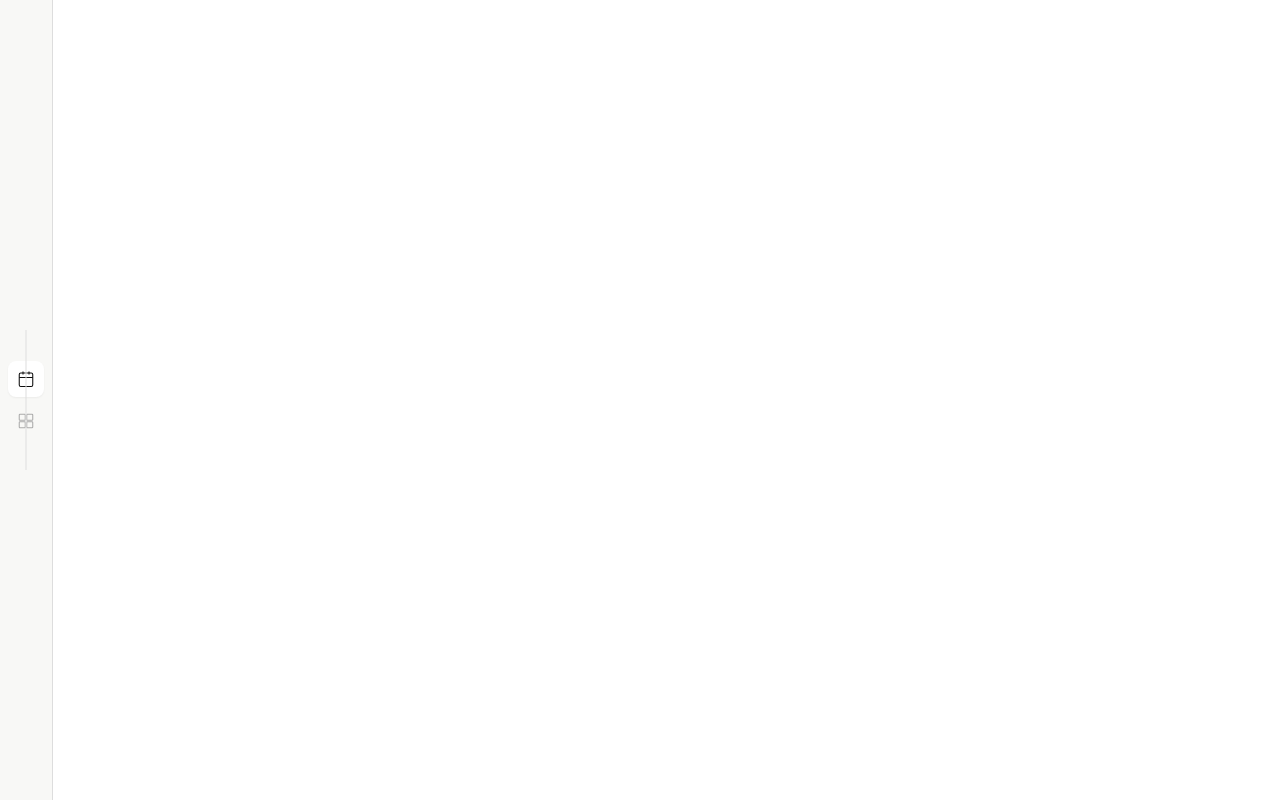
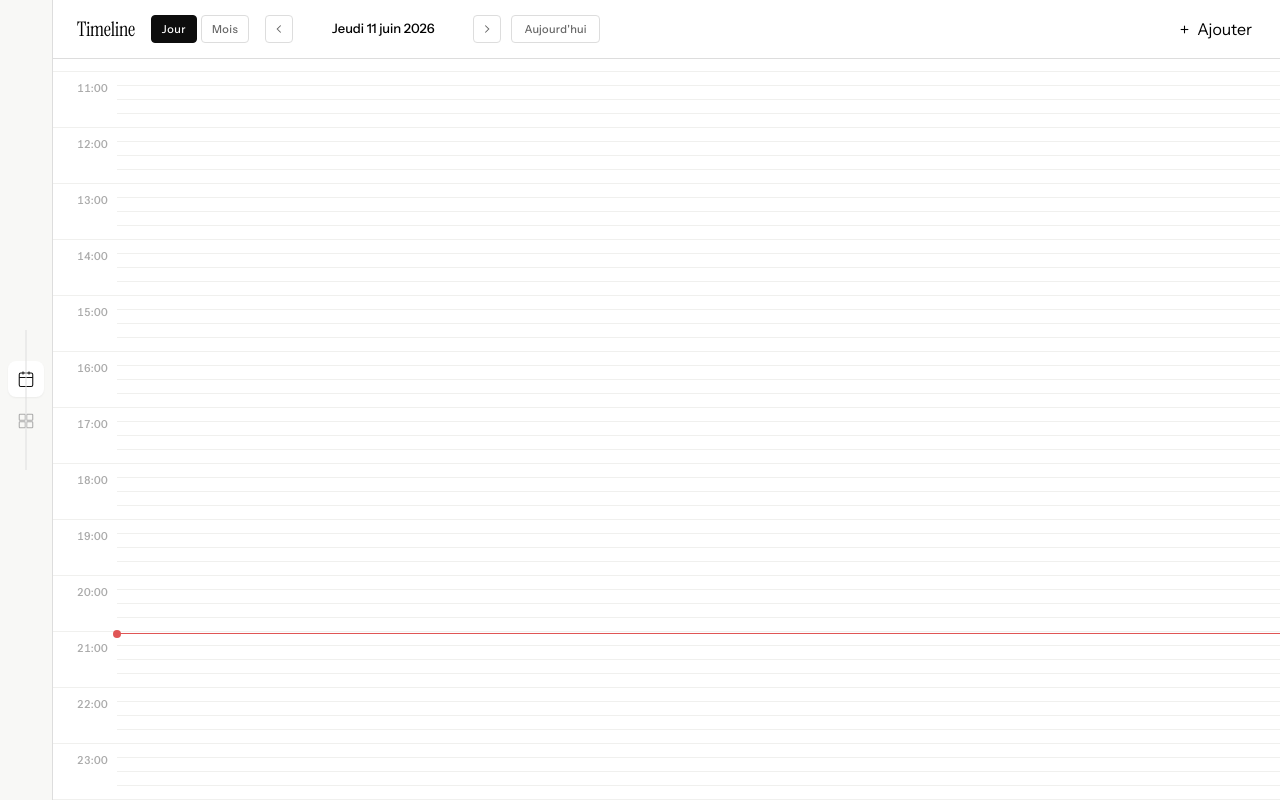
Before and after one commit to ThibaultPouch59200/Meridian, a Nuxt app: page /timeline in a window 1280 px wide. Before the commit this address had no page. Built offline with nearby package versions, Linux system fonts and the light colour scheme.

Commit message:
feat(timeline): add full interactive timeline page

```diff
--- /dev/null
+++ b/app/pages/timeline.vue
@@ -0,0 +1,196 @@
+<template>
+  <div class="flex flex-col h-screen overflow-hidden">
+    <!-- Header -->
+    <header class="flex items-center justify-between px-7 py-[14px] pl-6 border-b border-gray-200 flex-shrink-0">
+      <div class="flex items-center gap-4">
+        <span class="font-display text-[20px] font-normal tracking-[-0.3px]">Timeline</span>
+
+        <div class="flex items-center gap-1">
+          <button
+            :class="[
+              'px-[10px] py-[5px] text-[11px] font-medium tracking-[0.5px] border rounded-[4px] transition-all font-sans cursor-pointer',
+              store.timelineMode === 'day'
+                ? 'bg-black text-white border-black'
+                : 'bg-transparent text-gray-600 border-gray-200 hover:bg-gray-50 hover:text-black',
+            ]"
+            @click="setMode('day')"
+          >Jour</button>
+          <button
+            :class="[
+              'px-[10px] py-[5px] text-[11px] font-medium tracking-[0.5px] border rounded-[4px] transition-all font-sans cursor-pointer',
+              store.timelineMode === 'month'
+                ? 'bg-black text-white border-black'
+                : 'bg-transparent text-gray-600 border-gray-200 hover:bg-gray-50 hover:text-black',
+            ]"
+            @click="setMode('month')"
+          >Mois</button>
+        </div>
+
+        <div class="flex items-center gap-[10px]">
+          <button
+            class="w-7 h-7 border border-gray-200 rounded-[4px] flex items-center justify-center text-gray-600 hover:bg-gray-50 hover:text-black transition-all bg-transparent cursor-pointer"
+            @click="navigate(-1)"
+          >
+            <svg viewBox="0 0 24 24" fill="none" stroke="currentColor" class="w-3.5 h-3.5" style="stroke-width:1.8">
+              <polyline points="15 18 9 12 15 6"/>
+            </svg>
+          </button>
+          <span class="text-[13px] font-medium min-w-[160px] text-center">{{ dateLabel }}</span>
+          <button
+            class="w-7 h-7 border border-gray-200 rounded-[4px] flex items-center justify-center text-gray-600 hover:bg-gray-50 hover:text-black transition-all bg-transparent cursor-pointer"
+            @click="navigate(1)"
+          >
+            <svg viewBox="0 0 24 24" fill="none" stroke="currentColor" class="w-3.5 h-3.5" style="stroke-width:1.8">
+              <polyline points="9 18 15 12 9 6"/>
+            </svg>
+          </button>
+          <button
+            class="px-3 py-[5px] text-[11px] font-medium border border-gray-200 rounded-[4px] tracking-[0.3px] text-gray-600 hover:bg-gray-50 hover:text-black transition-all bg-transparent cursor-pointer font-sans"
+            @click="goToday"
+          >
+            Aujourd'hui
+          </button>
+        </div>
+      </div>
+
+      <button class="btn-primary flex items-center gap-[6px]" @click="openNewEvent">
+        <svg viewBox="0 0 24 24" fill="none" stroke="currentColor" class="w-[13px] h-[13px]" style="stroke-width:2">
+          <line x1="12" y1="5" x2="12" y2="19"/><line x1="5" y1="12" x2="19" y2="12"/>
+        </svg>
+        Ajouter
+      </button>
+    </header>
+
+    <!-- Day View -->
+    <div
+      v-show="store.timelineMode === 'day'"
+      ref="scrollRef"
+      class="flex-1 overflow-y-auto overflow-x-hidden scrollbar-thin"
+    >
+      <TimelineGrid
+        :current-date="store.currentDate"
+        :day-events="store.dayEvents"
+        @event-click="openEditEvent"
+        @event-delete="(id) => store.deleteEvent(id)"
+      />
+    </div>
+
+    <!-- Month View -->
+    <MonthCalendar
+      v-show="store.timelineMode === 'month'"
+      :year="calendarYear"
+      :month="calendarMonth"
+      :selected-date="store.currentDate"
+      :events-for-date="(date: string) => store.eventsForDate(date)"
+      @select-date="selectDateFromMonth"
+    />
+
+    <EventModal
+      v-model:open="modalOpen"
+      :initial-event="editingEvent ?? undefined"
+      :initial-date="store.currentDate"
+      :initial-start-time="newEventStart"
+      :initial-end-time="newEventEnd"
+      @save="saveEvent"
+    />
+  </div>
+</template>
+
+<script setup lang="ts">
+import type { CalendarEvent } from '~~/types'
+import { useEventsStore } from '~/stores/events'
+import { useTagsStore } from '~/stores/tags'
+
+const store = useEventsStore()
+const tagsStore = useTagsStore()
+const scrollRef = ref<HTMLElement>()
+
+const modalOpen = ref(false)
+const editingEvent = ref<CalendarEvent | null>(null)
+const newEventStart = ref('09:00')
+const newEventEnd = ref('10:00')
+
+onMounted(() => {
+  store.load()
+  tagsStore.load()
+  scrollToCurrentHour()
+})
+
+const currentDateObj = computed(() => {
+  const parts = store.currentDate.split('-').map(Number)
+  const y = parts[0] ?? new Date().getFullYear()
+  const m = parts[1] ?? new Date().getMonth() + 1
+  const d = parts[2] ?? new Date().getDate()
+  return new Date(y, m - 1, d)
+})
+
+const calendarYear = computed(() => currentDateObj.value.getFullYear())
+const calendarMonth = computed(() => currentDateObj.value.getMonth())
+
+const dateLabel = computed(() => {
+  const d = currentDateObj.value
+  let label: string
+  if (store.timelineMode === 'day') {
+    label = d.toLocaleDateString('fr-FR', {
+      weekday: 'long', day: 'numeric', month: 'long', year: 'numeric',
+    })
+  } else {
+    label = d.toLocaleDateString('fr-FR', { month: 'long', year: 'numeric' })
+  }
+  return label.charAt(0).toUpperCase() + label.slice(1)
+})
+
+function dateKey(d: Date): string {
+  return `${d.getFullYear()}-${String(d.getMonth() + 1).padStart(2, '0')}-${String(d.getDate()).padStart(2, '0')}`
+}
+
+function navigate(dir: -1 | 1) {
+  const d = new Date(currentDateObj.value)
+  if (store.timelineMode === 'day') d.setDate(d.getDate() + dir)
+  else d.setMonth(d.getMonth() + dir)
+  store.setCurrentDate(dateKey(d))
+}
+
+function goToday() {
+  store.setCurrentDate(dateKey(new Date()))
+  if (store.timelineMode === 'day') nextTick(() => scrollToCurrentHour())
+}
+
+function setMode(mode: 'day' | 'month') {
+  store.setTimelineMode(mode)
+}
+
+function selectDateFromMonth(date: string) {
+  store.setCurrentDate(date)
+  store.setTimelineMode('day')
+  nextTick(() => scrollToCurrentHour())
+}
+
+function scrollToCurrentHour() {
+  const todayKey = dateKey(new Date())
+  if (store.currentDate !== todayKey || !scrollRef.value) return
+  const HOUR_ROW_PX = 56
+  scrollRef.value.scrollTop = Math.max(0, (new Date().getHours() - 1) * HOUR_ROW_PX)
+}
+
+function openNewEvent() {
+  editingEvent.value = null
+  newEventStart.value = '09:00'
+  newEventEnd.value = '10:00'
+  modalOpen.value = true
+}
+
+function openEditEvent(event: CalendarEvent) {
+  editingEvent.value = event
+  modalOpen.value = true
+}
+
+function saveEvent(eventData: Omit<CalendarEvent, 'id'>) {
+  if (editingEvent.value) {
+    store.updateEvent({ ...eventData, id: editingEvent.value.id })
+  } else {
+    store.addEvent(eventData)
+  }
+  editingEvent.value = null
+}
+</script>
```
